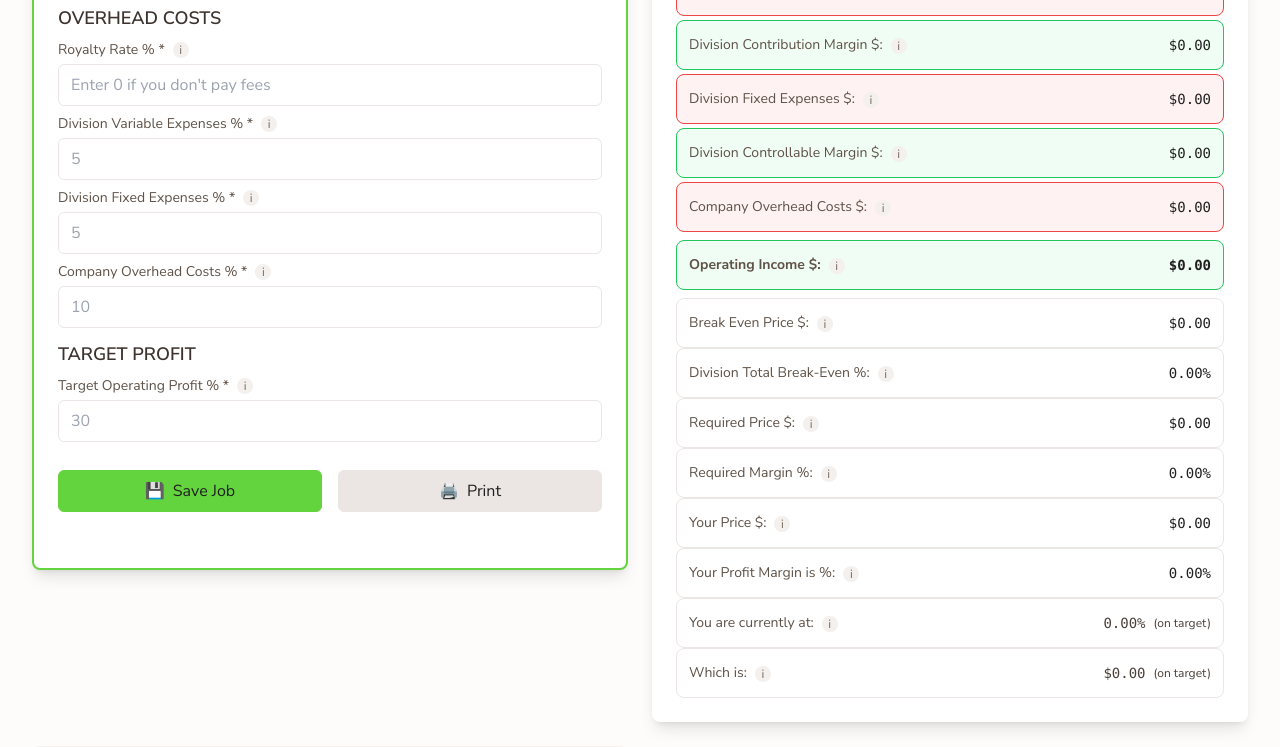
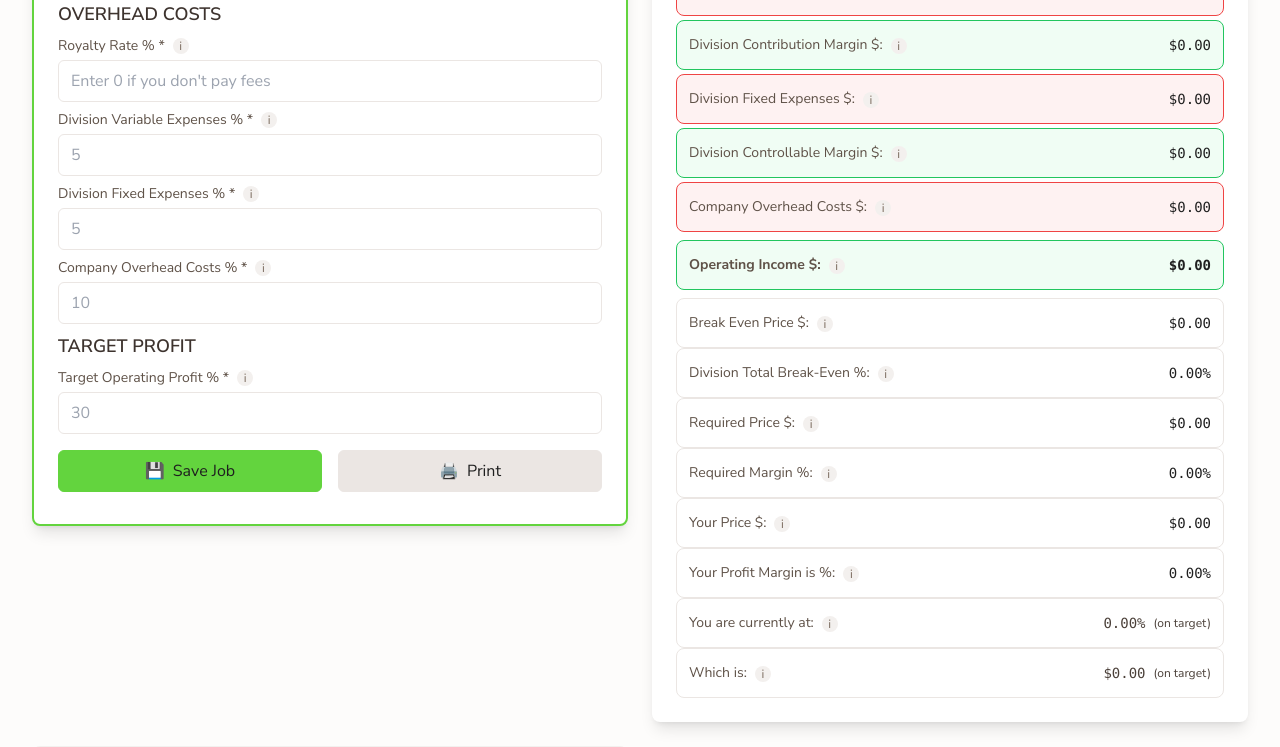
Before and after one commit to KayFernPR/Division-Calculator, a React (Vite) app: page / in a window 1280 px wide. Shown: the part 1126-1873 px from the top of the page. Built offline with nearby package versions, Linux system fonts and the light colour scheme.

Commit message:
Reduce Calculator section height - decrease form spacing and padding to align with Results section

```diff
--- a/src/components/Calculator.jsx
+++ b/src/components/Calculator.jsx
@@ -451,7 +451,7 @@ const Calculator = ({ onAddJob }) => {
               Job Calculator
             </h2>
 
-              <form onSubmit={handleSubmit} className="space-y-3">
+              <form onSubmit={handleSubmit} className="space-y-2">
                 {/* Section 1: JOB DETAILS */}
             <div className="space-y-2">
                   <h3 className="text-lg font-semibold text-neutral-900 ">
@@ -726,7 +726,7 @@ const Calculator = ({ onAddJob }) => {
             </div>
 
                 {/* Action Buttons */}
-                <div className="flex gap-4 pt-4">
+                <div className="flex gap-4 pt-2">
               <button
                     type="button"
                     onClick={handleSaveJob}
@@ -748,7 +748,7 @@ const Calculator = ({ onAddJob }) => {
           </form>
 
           {/* Additional padding to match Results box height */}
-          <div className="pt-8"></div>
+          <div className="pt-2"></div>
             </div>
           </div>
 
```
